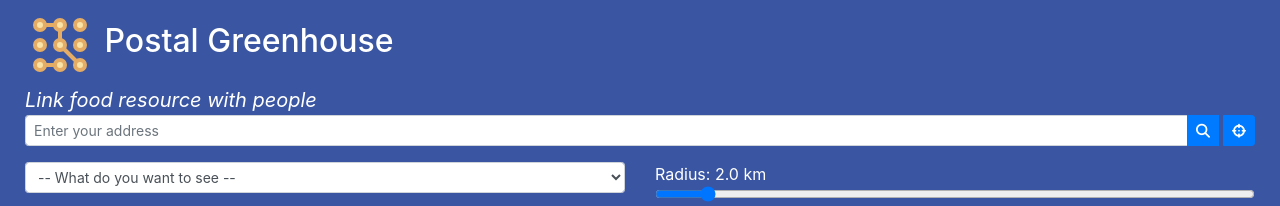
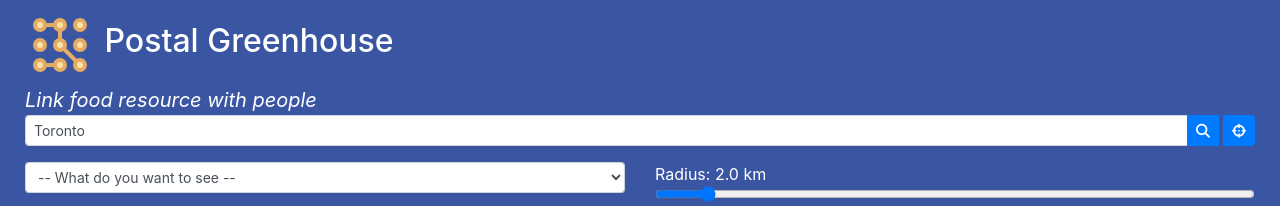
Before and after one commit to dstjean/PostalGreenhouseWeb, a plain HTML site: page index.html in a window 1280 px wide. Shown: the top 206 px of the page. Drawn offline with nearby package versions, Linux system fonts and the light colour scheme; some packages are replaced by stand-ins of ours.

Commit message:
Added default value to address

```diff
--- a/index.html
+++ b/index.html
@@ -91,7 +91,7 @@
       <div class="form-controls">
         <div class="form-group">
           <div class="input-group">
-            <input type="text" class="form-control form-control-sm" id="txtAddress" placeholder="Enter your address" />
+            <input type="text" class="form-control form-control-sm" id="txtAddress" placeholder="Enter your address" value="Toronto" />
             <div class="input-group-append">
               <button id="cmdSearch" style="margin-right: 5px;" class="btn btn-sm btn-primary"><span class="fas fa-search"></span> </button>
               <button id="cmdFindLocation" class="btn btn-sm btn-primary"><span class="fas fa-crosshairs"></span></button>
```
